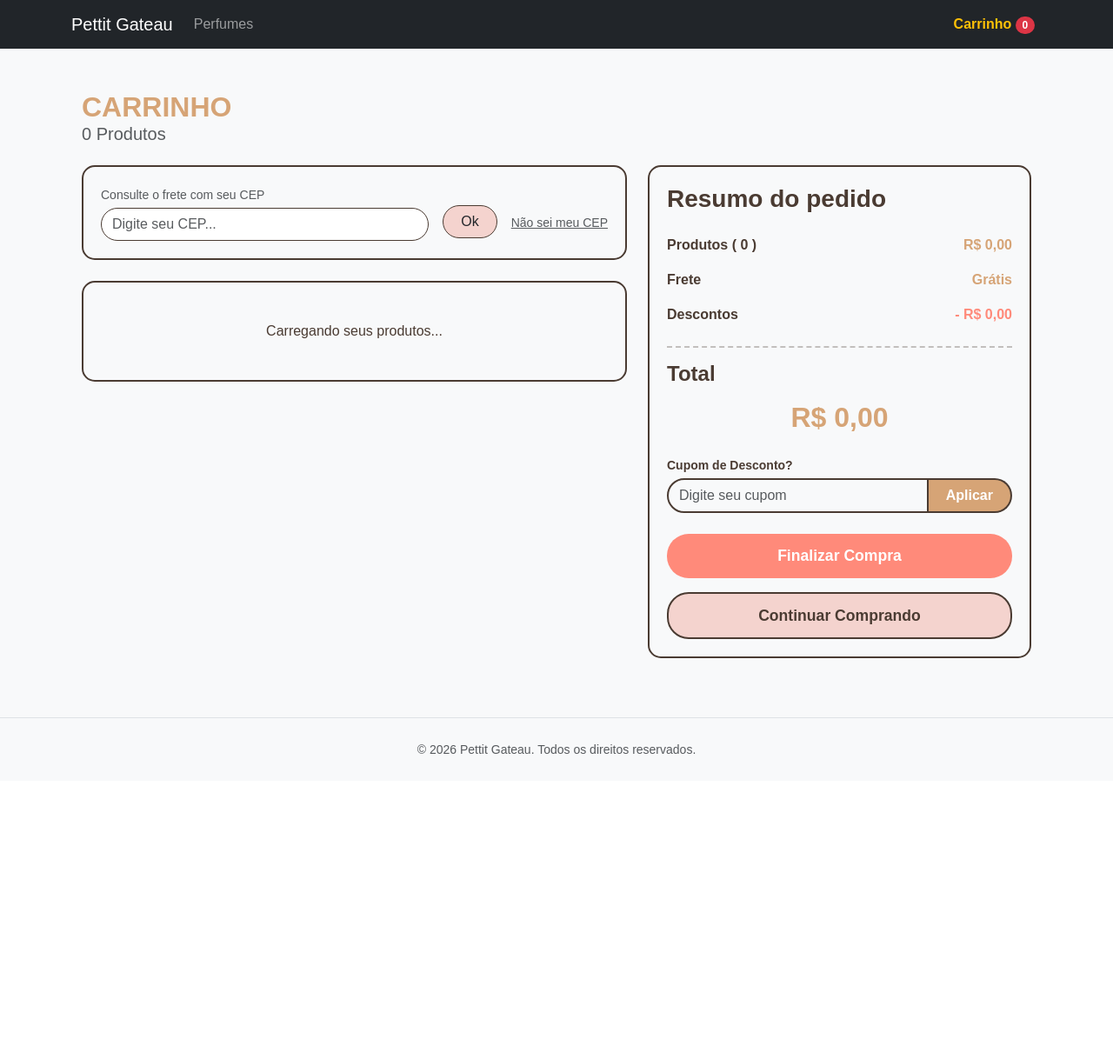
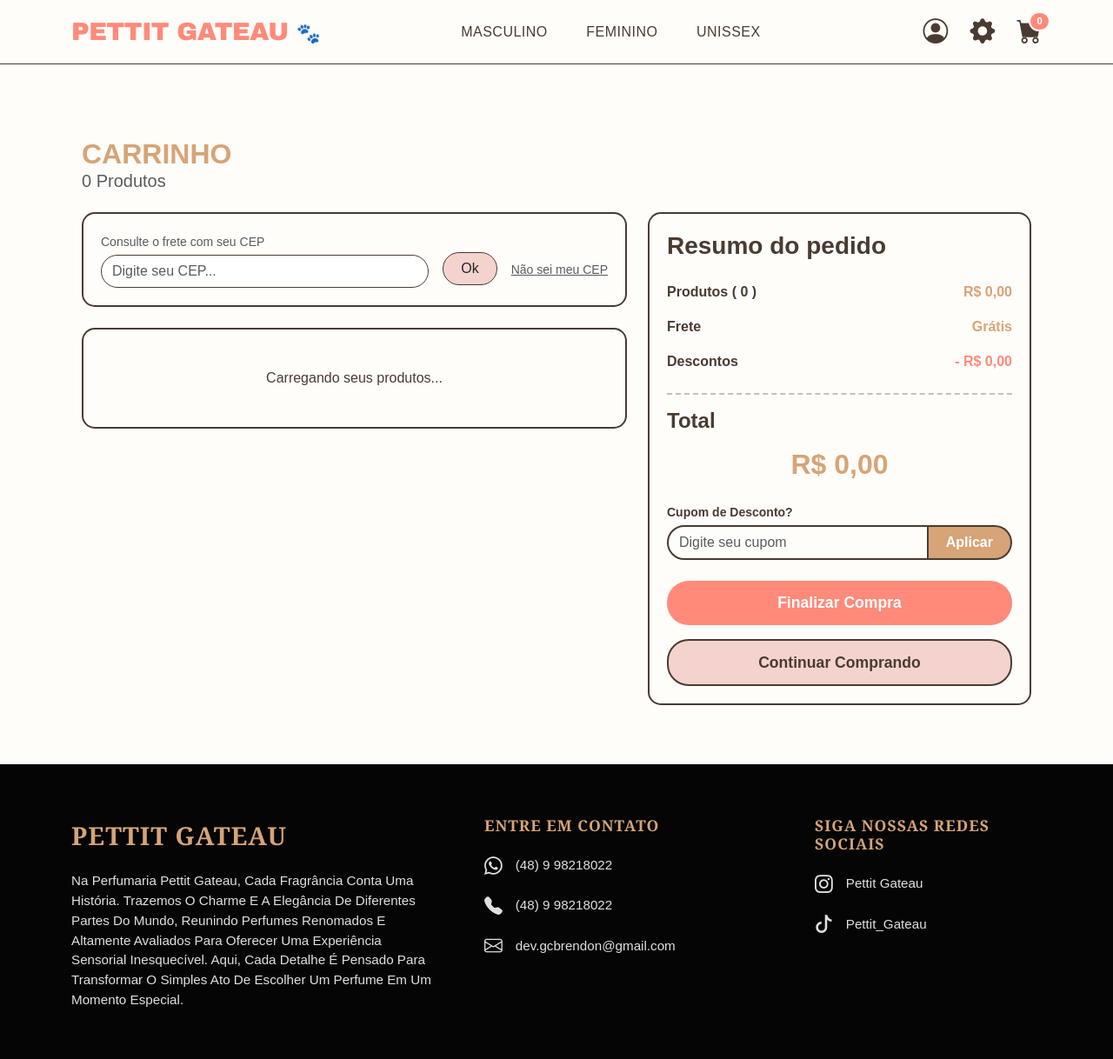
Before and after one commit to BrendonCordova/pettit-gateau, a Django app: page /carrinho/ in a window 1280 px wide. Shown: the whole page at 87% size. Before the commit the page ends 867 px from the top, so only its background shows below. Run offline with Django 5.2, Linux system fonts and the light colour scheme; data comes from the database, SQL or seed files in the repository; data that the repository does not hold is empty.

Commit message:
feat(base): implement flexbox layout for sticky header and bottom footer
Note: The product list page still exhibits a slight footer detachment which will be addressed in a subsequent commit.

```diff
--- a/templates/base.html
+++ b/templates/base.html
@@ -6,44 +6,185 @@
     <title>{% block title %}Pettit Gateau{% endblock %}</title>
 
     <link href="https://cdn.jsdelivr.net/npm/bootstrap@5.3.2/dist/css/bootstrap.min.css" rel="stylesheet">
+    <link rel="stylesheet" href="https://cdn.jsdelivr.net/npm/bootstrap-icons@1.11.1/font/bootstrap-icons.css">
+
+    <style>
+        :root {
+            --bg-cream: #FFFDF9;
+            --border-brown: #4A3B32;
+            --text-brown: #4A3B32;
+            --coral-light: #FF8A7A;
+            --gold-accent: #D6A476;
+            --footer-bg: #050505;
+        }
+
+        html, body {
+            height: 100%;
+            margin: 0;
+            padding: 0;
+        }
+
+        body {
+            background-color: var(--bg-cream) !important;
+            color: var(--text-brown);
+            font-family: Arial, sans-serif;
+            /* Flexbox puro e rígido na tag body */
+            display: flex;
+            flex-direction: column;
+            min-height: 100vh;
+        }
+
+        /* Esta é a classe mágica que empurra o rodapé */
+        .content-wrapper {
+            flex: 1 0 auto;
+            padding-top: 110px; /* Mantém o conteúdo a salvo do cabeçalho fixo */
+            width: 100%;
+        }
+
+        /* ================= HEADER (FIXO NO TOPO) ================= */
+        .custom-header {
+            background-color: var(--bg-cream);
+            border-bottom: 1.5px solid var(--border-brown);
+            padding: 15px 0;
+            position: fixed;
+            top: 0;
+            left: 0;
+            right: 0;
+            width: 100%;
+            z-index: 1030;
+        }
+
+        .header-logo {
+            font-family: 'Arial Black', Impact, sans-serif;
+            color: var(--coral-light);
+            font-size: 1.8rem;
+            text-decoration: none;
+            text-transform: uppercase;
+            letter-spacing: -0.5px;
+        }
+        .header-logo:hover { color: var(--coral-light); }
+
+        .nav-center a {
+            color: var(--text-brown);
+            text-decoration: none;
+            margin: 0 20px;
+            font-size: 1rem;
+            text-transform: uppercase;
+            letter-spacing: 0.5px;
+        }
+        .nav-center a:hover { color: var(--coral-light); }
+
+        .header-icons a {
+            color: var(--text-brown);
+            font-size: 1.8rem;
+            margin-left: 25px;
+            position: relative;
+            text-decoration: none;
+        }
+        .header-icons a:hover { color: var(--coral-light); }
+
+        .cart-badge {
+            position: absolute;
+            top: -2px;
+            right: -10px;
+            font-size: 0.7rem;
+            background-color: var(--coral-light);
+            border: 2px solid var(--bg-cream);
+        }
+
+        /* ================= FOOTER ================= */
+        .custom-footer {
+            background-color: var(--footer-bg);
+            color: #E0E0E0;
+            padding: 60px 0 40px;
+            width: 100%;
+            flex-shrink: 0;
+        }
+        .footer-logo {
+            font-family: 'Georgia', serif;
+            color: var(--gold-accent);
+            font-size: 1.8rem;
+            font-weight: bold;
+            margin-bottom: 20px;
+            display: block;
+            text-transform: uppercase;
+            letter-spacing: 1px;
+        }
+        .footer-heading {
+            color: var(--gold-accent);
+            font-family: 'Georgia', serif;
+            font-size: 1.1rem;
+            font-weight: bold;
+            margin-bottom: 20px;
+            text-transform: uppercase;
+            letter-spacing: 1px;
+        }
+        .footer-text {
+            font-size: 0.95rem;
+            line-height: 1.5;
+        }
+        .footer-contact {
+            display: flex;
+            align-items: center;
+            margin-bottom: 15px;
+            font-size: 0.95rem;
+        }
+        .footer-contact i {
+            font-size: 1.3rem;
+            margin-right: 15px;
+            color: #E0E0E0;
+        }
+        .footer-social {
+            display: flex;
+            align-items: center;
+            margin-bottom: 15px;
+            font-size: 0.95rem;
+            text-decoration: none;
+            color: #E0E0E0;
+        }
+        .footer-social i {
+            font-size: 1.3rem;
+            margin-right: 15px;
+        }
+        .footer-social:hover { color: var(--coral-light); }
+    </style>
 
     {% block extra_css %}{% endblock %}
 </head>
-<body class="bg-light">
 
-    <header>
-        <nav class="navbar navbar-expand-lg navbar-dark bg-dark mb-4" aria-label="Navegação Principal">
-            <div class="container">
-                <a class="navbar-brand" href="/">Pettit Gateau</a>
+<body>
 
-                <button class="navbar-toggler" type="button" data-bs-toggle="collapse" data-bs-target="#navbarNav" aria-controls="navbarNav" aria-expanded="false" aria-label="Alternar navegação">
-                    <span class="navbar-toggler-icon"></span>
-                </button>
-
-                <div class="collapse navbar-collapse" id="navbarNav">
-                    <ul class="navbar-nav me-auto">
-                        <li class="nav-item">
-                            <a class="nav-link" href="#">Perfumes</a>
-                        </li>
-                    </ul>
-
-                    <ul class="navbar-nav">
-                        <li class="nav-item">
-                            <a class="nav-link text-warning fw-bold" href="/carrinho/">
-                                Carrinho
-                                <span id="cart-item-count" class="badge bg-danger rounded-pill">0</span>
+    <header class="custom-header">
+        <div class="container d-flex justify-content-between align-items-center">
+            <a href="/" class="header-logo">
+                Pettit Gateau <span aria-hidden="true" style="font-size: 1.4rem;">🐾</span>
             </a>
-                        </li>
-                    </ul>
+            <nav class="nav-center d-none d-md-block">
+                <a href="#">Masculino</a>
+                <a href="#">Feminino</a>
+                <a href="#">Unissex</a>
+            </nav>
+            <div class="header-icons d-flex align-items-center">
+                <a href="{% url 'customers:login' %}" aria-label="Perfil">
+                    <i class="bi bi-person-circle"></i>
+                </a>
+                <a href="#" aria-label="Configurações">
+                    <i class="bi bi-gear-fill"></i>
+                </a>
+                <a href="/carrinho/" aria-label="Carrinho de Compras">
+                    <i class="bi bi-cart-fill"></i>
+                    <span id="cart-item-count" class="badge rounded-pill cart-badge">0</span>
+                </a>
             </div>
         </div>
-        </nav>
     </header>
 
+    <div class="content-wrapper">
+
         {% if messages %}
-        <div class="container mt-3">
+            <div class="container mb-3">
                 {% for message in messages %}
-                <div class="alert alert-{{ message.tags }} alert-dismissible fade show shadow-sm" role="alert">
+                    <div class="alert alert-{{ message.tags }} alert-dismissible fade show shadow-sm" role="alert" style="border: 1px solid var(--border-brown);">
                         {{ message }}
                         <button type="button" class="btn-close" data-bs-dismiss="alert" aria-label="Fechar"></button>
                     </div>
@@ -56,8 +197,42 @@
             {% endblock content %}
         </main>
 
-    <footer class="text-center mt-5 p-4 text-muted border-top">
-        <small>&copy; 2026 Pettit Gateau. Todos os direitos reservados.</small>
+    </div>
+
+    <footer class="custom-footer">
+        <div class="container">
+            <div class="row">
+                <div class="col-lg-5 col-md-12 mb-5 mb-lg-0 pe-lg-5">
+                    <span class="footer-logo">Pettit Gateau</span>
+                    <p class="footer-text">
+                        Na Perfumaria Pettit Gateau, Cada Fragrância Conta Uma História. Trazemos O Charme E A Elegância De Diferentes Partes Do Mundo, Reunindo Perfumes Renomados E Altamente Avaliados Para Oferecer Uma Experiência Sensorial Inesquecível. Aqui, Cada Detalhe É Pensado Para Transformar O Simples Ato De Escolher Um Perfume Em Um Momento Especial.
+                    </p>
+                </div>
+
+                <div class="col-lg-4 col-md-6 mb-5 mb-md-0">
+                    <h5 class="footer-heading">Entre em Contato</h5>
+                    <div class="footer-contact">
+                        <i class="bi bi-whatsapp"></i> (48) 9 98218022
+                    </div>
+                    <div class="footer-contact">
+                        <i class="bi bi-telephone-fill"></i> (48) 9 98218022
+                    </div>
+                    <div class="footer-contact">
+                        <i class="bi bi-envelope"></i> dev.gcbrendon@gmail.com
+                    </div>
+                </div>
+
+                <div class="col-lg-3 col-md-6">
+                    <h5 class="footer-heading">Siga Nossas Redes Sociais</h5>
+                    <a href="#" class="footer-social">
+                        <i class="bi bi-instagram"></i> Pettit Gateau
+                    </a>
+                    <a href="#" class="footer-social">
+                        <i class="bi bi-tiktok"></i> Pettit_Gateau
+                    </a>
+                </div>
+            </div>
+        </div>
     </footer>
 
     <script src="https://cdn.jsdelivr.net/npm/bootstrap@5.3.2/dist/js/bootstrap.bundle.min.js"></script>
@@ -68,7 +243,6 @@
                 const response = await fetch('/carrinho/api/my-cart/');
                 if (response.ok) {
                     const cart = await response.json();
-
                     const totalItems = cart.items.reduce((sum, item) => sum + item.quantity, 0);
 
                     const counterElement = document.getElementById('cart-item-count');
```
Lines whose indentation alone changed are shown as unchanged.
